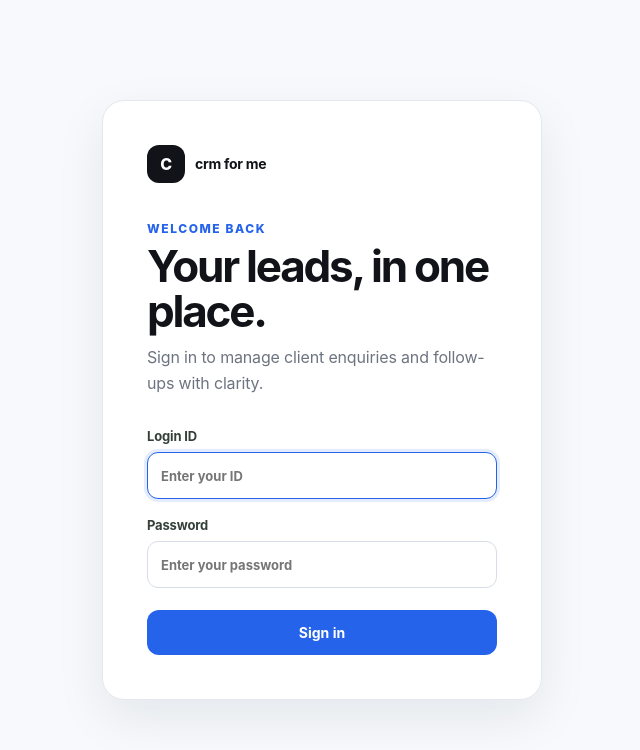
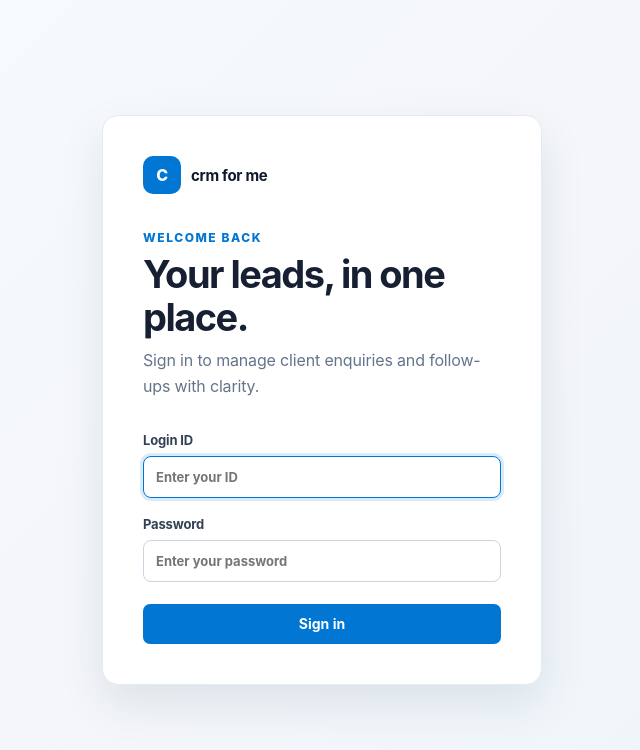
Before and after one commit to akshatsingh8/crm-for-me, a Next.js app: page /login in a window 1280 px wide. Shown: the top 750 px of the page, without its empty margins (318-958 px from the left). Built offline with nearby package versions, Linux system fonts and the light colour scheme; no server answers.

Commit message:
style: refresh CRM workspace design

```diff
--- a/src/app/(crm)/layout.tsx
+++ b/src/app/(crm)/layout.tsx
@@ -13,8 +13,9 @@ export default async function CrmLayout({ children }: { children: React.ReactNod
           <span>crm for me</span>
         </Link>
         <nav>
-          <Link href="/dashboard">Clients</Link>
-          <Link href="/clients/new">Add client</Link>
+          <p className="nav-label">Workspace</p>
+          <Link href="/dashboard"><span className="nav-icon">◉</span>Clients</Link>
+          <Link href="/clients/new"><span className="nav-icon">＋</span>Add client</Link>
         </nav>
         <form action={logoutAction} className="logout-form">
           <button className="nav-button" type="submit">Log out</button>
--- a/src/app/globals.css
+++ b/src/app/globals.css
@@ -1,17 +1,17 @@
 :root {
-  --ink: #111318;
-  --muted: #6d7480;
-  --line: #e3e7ee;
-  --paper: #f7f9fc;
+  --ink: #172033;
+  --muted: #64748b;
+  --line: #e5eaf1;
+  --paper: #f4f6f9;
   --surface: #ffffff;
-  --green: #2563eb;
-  --green-dark: #1d4ed8;
-  --green-soft: #eff6ff;
+  --green: #0176d3;
+  --green-dark: #0b5cab;
+  --green-soft: #eef7ff;
   --amber-soft: #fff7dd;
-  --blue-soft: #e8f0ff;
+  --blue-soft: #e7f2fc;
   --red: #b42318;
   --red-soft: #fff1f0;
-  --shadow: 0 18px 50px rgba(16, 24, 40, 0.08);
+  --shadow: 0 4px 16px rgba(15, 23, 42, 0.06);
 }
 
 * { box-sizing: border-box; }
@@ -21,26 +21,25 @@ a { color: inherit; text-decoration: none; }
 button, input, textarea, select { font: inherit; }
 button { cursor: pointer; }
 
-.login-page { min-height: 100vh; display: grid; place-items: center; padding: 24px; background: #f7f9fc; }
-.login-card { width: min(100%, 440px); padding: 44px; background: rgba(255,255,255,.98); border: 1px solid var(--line); border-radius: 22px; box-shadow: var(--shadow); }
-.login-brand { display: flex; align-items: center; gap: 10px; margin-bottom: 38px; font-size: 14px; font-weight: 750; letter-spacing: -.02em; }
-.brand-mark { width: 38px; height: 38px; display: grid; place-items: center; border-radius: 12px; color: white; background: var(--ink); font-size: 16px; font-weight: 800; margin: 0; }
+.login-page { min-height: 100vh; display: grid; place-items: center; padding: 24px; background: linear-gradient(135deg, #f7fbff 0%, #f4f6f9 55%, #edf5fb 100%); }
+.login-card { width: min(100%, 440px); padding: 40px; background: #fff; border: 1px solid var(--line); border-radius: 16px; box-shadow: 0 18px 45px rgba(15, 56, 88, .1); }
+.login-brand { display: flex; align-items: center; gap: 10px; margin-bottom: 36px; color: #0f172a; font-size: 15px; font-weight: 750; letter-spacing: -.02em; }
+.brand-mark { width: 38px; height: 38px; display: grid; place-items: center; border-radius: 10px; color: white; background: var(--green); font-size: 16px; font-weight: 800; margin: 0; }
 .brand-mark-small { width: 34px; height: 34px; margin: 0; border-radius: 10px; font-size: 17px; }
 .eyebrow { margin: 0 0 8px; color: var(--green); font-size: 12px; font-weight: 800; letter-spacing: .13em; text-transform: uppercase; }
 h1, h2, h3, p { margin-top: 0; }
-h1 { margin-bottom: 10px; font-size: clamp(32px, 5vw, 44px); font-weight: 700; letter-spacing: -.05em; line-height: 1.04; }
-h2 { margin-bottom: 6px; font-size: 18px; }
+h1 { margin-bottom: 10px; font-size: clamp(28px, 4vw, 38px); font-weight: 700; letter-spacing: -.04em; line-height: 1.12; }
+h2 { margin-bottom: 6px; font-size: 17px; }
 .muted { color: var(--muted); line-height: 1.6; }
 .form-stack { display: grid; gap: 18px; margin-top: 32px; }
-label { display: grid; gap: 8px; color: #344039; font-size: 13px; font-weight: 700; }
+label { display: grid; gap: 8px; color: #334155; font-size: 13px; font-weight: 650; }
 label span { color: var(--red); }
-input, textarea, select { width: 100%; color: var(--ink); background: #fff; border: 1px solid #d8dee8; border-radius: 11px; outline: none; transition: border-color .2s, box-shadow .2s, background .2s; }
-input, select { height: 47px; padding: 0 13px; }
+input, textarea, select { width: 100%; color: var(--ink); background: #fff; border: 1px solid #cbd5e1; border-radius: 8px; outline: none; transition: border-color .2s, box-shadow .2s, background .2s; }
+input, select { height: 42px; padding: 0 12px; }
 textarea { padding: 12px 13px; resize: vertical; }
-input:focus, textarea:focus, select:focus { border-color: var(--green); box-shadow: 0 0 0 3px rgba(37,99,235,.12); }
+input:focus, textarea:focus, select:focus { border-color: var(--green); box-shadow: 0 0 0 3px rgba(1,118,211,.15); }
 .form-error { margin: -4px 0 0; color: var(--red); font-size: 13px; }
-.button { min-height: 45px; display: inline-flex; align-items: center; justify-content: center; gap: 8px; padding: 0 18px; border: 1px solid transparent; border-radius: 12px; font-size: 14px; font-weight: 750; transition: transform .15s, background .15s; }
-.button:hover { transform: translateY(-1px); }
+.button { min-height: 40px; display: inline-flex; align-items: center; justify-content: center; gap: 8px; padding: 0 16px; border: 1px solid transparent; border-radius: 7px; font-size: 14px; font-weight: 700; transition: background .15s, border-color .15s; }
 .button-primary { color: white; background: var(--green); }
 .button-primary:hover { background: var(--green-dark); }
 .button-danger { color: white; background: var(--red); margin-right: auto; }
@@ -49,40 +48,43 @@ input:focus, textarea:focus, select:focus { border-color: var(--green); box-shad
 .button-ghost { color: var(--muted); border-color: var(--line); background: white; }
 .button-wide { width: 100%; margin-top: 4px; }
 
-.app-shell { min-height: 100vh; display: grid; grid-template-columns: 230px minmax(0, 1fr); }
-.sidebar { position: sticky; top: 0; height: 100vh; display: flex; flex-direction: column; padding: 28px 18px; color: #f8fafc; background: #111318; }
-.brand { display: flex; align-items: center; gap: 11px; margin: 0 10px 36px; font-size: 17px; font-weight: 800; }
-.sidebar nav { display: grid; gap: 6px; }
-.sidebar nav a, .nav-button { width: 100%; display: flex; align-items: center; min-height: 44px; padding: 0 13px; color: #b7c0ce; background: transparent; border: 0; border-radius: 9px; font-size: 14px; font-weight: 650; text-align: left; }
-.sidebar nav a:hover, .nav-button:hover { color: white; background: rgba(255,255,255,.08); }
+.app-shell { min-height: 100vh; display: grid; grid-template-columns: 244px minmax(0, 1fr); }
+.sidebar { position: sticky; top: 0; height: 100vh; display: flex; flex-direction: column; padding: 24px 16px; color: var(--ink); background: #fff; border-right: 1px solid var(--line); }
+.brand { display: flex; align-items: center; gap: 11px; margin: 0 10px 34px; color: #172033; font-size: 17px; font-weight: 800; }
+.sidebar nav { display: grid; gap: 4px; }
+.nav-label { margin: 0 12px 8px; color: #94a3b8; font-size: 10px; font-weight: 800; letter-spacing: .1em; text-transform: uppercase; }
+.nav-icon { width: 19px; margin-right: 9px; color: inherit; font-size: 13px; text-align: center; }
+.sidebar nav a, .nav-button { width: 100%; display: flex; align-items: center; min-height: 40px; padding: 0 12px; color: #475569; background: transparent; border: 0; border-radius: 7px; font-size: 14px; font-weight: 650; text-align: left; }
+.sidebar nav a:hover, .nav-button:hover { color: var(--green); background: var(--green-soft); }
+.sidebar nav a:first-of-type { color: var(--green); background: var(--green-soft); font-weight: 750; }
 .logout-form { margin-top: auto; }
 .content { min-width: 0; }
-.page-wrap { width: min(1220px, 100%); margin: 0 auto; padding: 60px 52px 80px; }
+.page-wrap { width: min(1280px, 100%); margin: 0 auto; padding: 42px 48px 72px; }
 .narrow-page { width: min(1000px, 100%); }
-.page-header { display: flex; align-items: flex-end; justify-content: space-between; gap: 24px; margin-bottom: 34px; }
+.page-header { display: flex; align-items: flex-end; justify-content: space-between; gap: 24px; margin-bottom: 28px; }
 .page-header .muted { margin-bottom: 0; }
 .back-link { display: inline-block; margin-bottom: 30px; color: var(--muted); font-size: 13px; font-weight: 700; }
 .back-link:hover { color: var(--green); }
-.stats-grid { display: grid; grid-template-columns: repeat(3, 1fr); gap: 14px; margin-bottom: 22px; }
-.stat-card { padding: 22px; background: var(--surface); border: 1px solid var(--line); border-radius: 14px; }
+.stats-grid { display: grid; grid-template-columns: repeat(3, 1fr); gap: 16px; margin-bottom: 22px; }
+.stat-card { padding: 20px; background: var(--surface); border: 1px solid var(--line); border-radius: 10px; box-shadow: 0 1px 2px rgba(15, 23, 42, .02); }
 .stat-card span { display: block; color: var(--muted); font-size: 13px; font-weight: 650; }
-.stat-card strong { display: block; margin-top: 9px; font-size: 32px; font-weight: 700; letter-spacing: -.05em; }
+.stat-card strong { display: block; margin-top: 7px; color: #0f172a; font-size: 28px; font-weight: 700; letter-spacing: -.04em; }
 .notice { margin-bottom: 18px; padding: 14px 16px; border-radius: 10px; font-size: 14px; }
 .notice.success { color: #1d4ed8; background: var(--green-soft); }
 .notice.error { color: var(--red); background: var(--red-soft); }
-.table-card, .client-form { overflow: hidden; background: var(--surface); border: 1px solid var(--line); border-radius: 20px; box-shadow: 0 8px 30px rgba(16,24,40,.04); }
-.table-heading { display: flex; align-items: center; justify-content: space-between; padding: 20px 22px; border-bottom: 1px solid var(--line); }
+.table-card, .client-form { overflow: hidden; background: var(--surface); border: 1px solid var(--line); border-radius: 10px; box-shadow: var(--shadow); }
+.table-heading { display: flex; align-items: center; justify-content: space-between; padding: 18px 20px; border-bottom: 1px solid var(--line); }
 .table-heading h2 { margin: 0; }
 .table-heading span { color: var(--muted); font-size: 12px; }
 .table-scroll { overflow-x: auto; }
 table { width: 100%; border-collapse: collapse; font-size: 13px; }
-th { padding: 12px 18px; color: var(--muted); background: #f8faff; border-bottom: 1px solid var(--line); font-size: 11px; letter-spacing: .05em; text-align: left; text-transform: uppercase; }
-td { padding: 17px 18px; border-bottom: 1px solid #edf0f5; vertical-align: top; }
+th { padding: 11px 16px; color: #64748b; background: #f8fafc; border-bottom: 1px solid var(--line); font-size: 11px; letter-spacing: .045em; text-align: left; text-transform: uppercase; }
+td { padding: 15px 16px; border-bottom: 1px solid #edf0f5; vertical-align: top; }
 tbody tr:last-child td { border-bottom: 0; }
 tbody tr:hover { background: #fafcff; }
 td small { display: block; margin-top: 5px; color: var(--muted); }
 .client-cell { padding: 0; }
-.lead-link { display: block; min-width: 190px; padding: 17px 18px; color: inherit; }
+.lead-link { display: block; min-width: 190px; padding: 15px 16px; color: inherit; }
 .lead-link span { display: block; margin-top: 9px; color: var(--green); font-size: 11px; font-weight: 750; }
 .lead-link:hover strong { color: var(--green); }
 .lead-link:hover small { color: var(--ink); }
@@ -104,8 +106,8 @@ td small { display: block; margin-top: 5px; color: var(--muted); }
 .empty-state h3 { margin-bottom: 7px; }
 .empty-state p { margin-bottom: 22px; color: var(--muted); }
 .form-page { width: min(920px, 100%); }
-.client-profile { overflow: hidden; background: var(--surface); border: 1px solid var(--line); border-radius: 20px; box-shadow: 0 8px 30px rgba(16,24,40,.04); }
-.profile-header { display: flex; align-items: flex-start; justify-content: space-between; gap: 24px; padding: 38px 40px 32px; border-bottom: 1px solid var(--line); }
+.client-profile { overflow: hidden; background: var(--surface); border: 1px solid var(--line); border-radius: 10px; box-shadow: var(--shadow); }
+.profile-header { display: flex; align-items: flex-start; justify-content: space-between; gap: 24px; padding: 30px 32px 26px; border-bottom: 1px solid var(--line); }
 .profile-header .muted { margin-bottom: 0; }
 .profile-details { display: grid; grid-template-columns: repeat(2, minmax(0, 1fr)); }
 .profile-detail { display: grid; gap: 7px; min-height: 94px; padding: 20px 24px; border-bottom: 1px solid var(--line); }
@@ -114,13 +116,13 @@ td small { display: block; margin-top: 5px; color: var(--muted); }
 .profile-detail strong { font-size: 14px; line-height: 1.45; }
 .profile-notes { padding: 26px 40px 32px; }
 .profile-notes p { margin: 9px 0 0; color: var(--ink); line-height: 1.65; white-space: pre-wrap; }
-.form-intro { padding: 38px 40px 12px; }
+.form-intro { padding: 32px 36px 10px; }
 .form-intro h1 { font-size: clamp(30px, 4vw, 40px); }
 .form-intro .muted { margin-bottom: 0; }
 .form-grid { display: grid; grid-template-columns: repeat(2, minmax(0, 1fr)); gap: 22px; }
-.lead-form-grid { padding: 28px 40px 40px; gap: 20px; }
+.lead-form-grid { padding: 26px 36px 36px; gap: 18px; }
 .field-full { grid-column: 1 / -1; }
-.form-actions { display: flex; justify-content: flex-end; gap: 10px; padding: 18px 40px; background: #fafbff; border-top: 1px solid var(--line); }
+.form-actions { display: flex; justify-content: flex-end; gap: 10px; padding: 16px 36px; background: #f8fafc; border-top: 1px solid var(--line); }
 
 @media (max-width: 800px) {
   .app-shell { display: block; }
```
